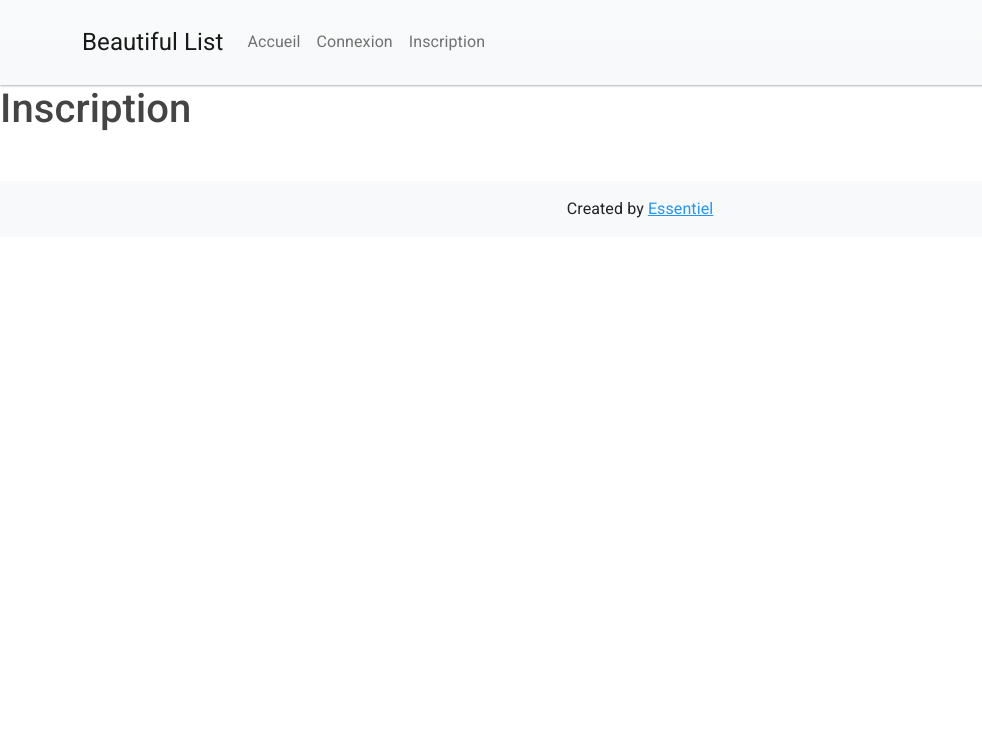
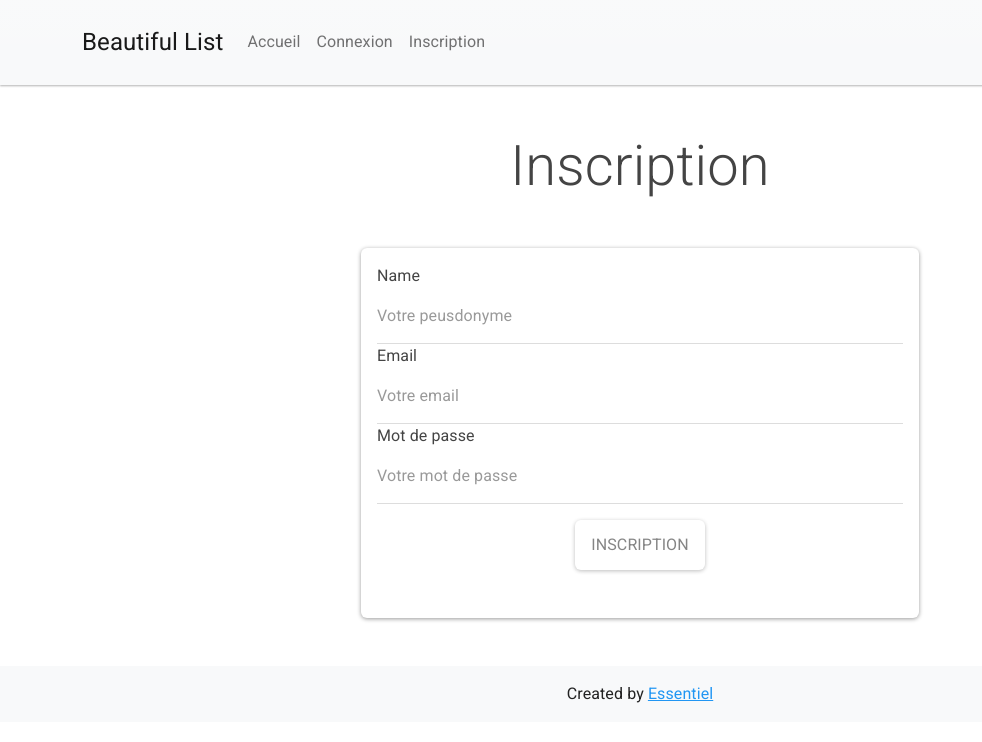
Before and after one commit to Franck-Descombes/TimeWise, an Angular app: page /register in a window 1280 px wide. Shown: the top 742 px of the page, without its empty margins (0-982 px from the left). Built offline with nearby package versions, Linux system fonts and the light colour scheme.

Commit message:
add register form

```diff
--- /dev/null
+++ b/src/app/public/register/register-form/register-form.component.html
@@ -0,0 +1,95 @@
+<form
+ novalidate
+ [formGroup]="registerForm"
+ (ngSubmit)="submit()"
+ class="card-body"
+>
+
+ <!-- Le champ du nom de l‘utilisateur -->
+ <div class="form-group">
+  <label for="name">Name</label>
+  <input
+   id="name"
+   type="name"
+   formControlName="name"
+   class="form-control"
+   placeholder="Votre peusdonyme"
+   autocorrect="off"
+   autocomplete="off"
+  />
+   <!-- On ajoute tous les messages d’erreurs potentiels : -->
+ <small *ngIf="name && name.errors && name.dirty" class="form-text text-muted">
+    <span [hidden]="!name.errors['.required']">
+     Nom requis.
+    </span>
+    <span [hidden]="!name.errors['.minlength']">
+     Le nom doit faire plus de 4 caractères.
+    </span>
+    <span [hidden]="!name.errors['.maxlength']">
+     Le nom doit faire moins de 20 caractères.
+    </span>
+    <span [hidden]="!name.errors['.pattern']">
+     Le nom ne doit contenir que des lettres, des chiffres, '-' ou '_'.
+    </span>
+   </small>
+</div>
+ <!--Champ de l’adresse email. -->
+ <div class="form-group">
+    <label for="email">Email</label>
+    <input
+     id="email"
+     type="email"
+     formControlName="email"
+     class="form-control"
+     placeholder="Votre email"
+     autocorrect="off"
+     autocomplete="off"
+    />
+    <small *ngIf="email && email.errors && email.dirty" class="form-text text-muted">
+        <span [hidden]="!email.errors['.required']">
+         Email requis.
+        </span>
+        <span [hidden]="!email.errors['.email']">
+         Entrez une adresse email valide.
+        </span>
+       </small>
+  </div>
+ <!-- Champ du mot de passe. -->
+ <div class="form-group">
+    <label for="password">Mot de passe</label>
+    <input
+     id="password"
+     type="password"
+     formControlName="password"
+     class="form-control"
+     placeholder="Votre mot de passe"
+     autocorrect="off"
+     autocomplete="off"
+    />
+    <small
+    *ngIf="password && password.errors && password.dirty"
+    class="form-text text-muted"
+   >
+    <span [hidden]="!password.errors['.required']">
+     Mot de passe requis.
+    </span>
+    <span [hidden]="!password.errors['.minlength']">
+     Le mot de passe doit faire plus de 6 caractères.
+    </span>
+    <span [hidden]="!password.errors['.maxlength']">
+     Le mot de passe doit faire moins de 20 caractères.
+    </span>
+   </small>
+  </div>
+<!-- Bouton pour soumettre le formulaire. La propriété disabled est liée à l’état de validité du formulaire.-->
+<p class="text-center py-3">
+    <button
+     type="submit"
+     class="btn"
+     [disabled]="!registerForm.valid"
+     [ngClass]=
+     "{'btn-success':registerForm.valid,'btn-default':!registerForm.valid}">
+      Inscription
+    </button>
+   </p>
+</form>
--- /dev/null
+++ b/src/app/public/register/register-form/register-form.component.ts
@@ -0,0 +1,56 @@
+/* FormGroup permet de regrouper des instances de FormControl, qui représente un champ du formulaire.
+FormGroup permet donc de déclarer un formulaire réactif.
+FormBuilder permet de déclarer des formulaires avec une syntaxe moins verbeuse.
+Validators fournit une série de validateurs prédéfinis afin de vérifier les données saisies par l’utilisateur. */
+import { Component, OnInit } from '@angular/core';
+import { Router } from '@angular/router';
+import { FormGroup, FormBuilder, Validators } from '@angular/forms';
+
+@Component({
+  selector: 'al-register-form',
+  templateUrl: './register-form.component.html',
+  styles: []
+})
+export class RegisterFormComponent implements OnInit {
+
+  registerForm: FormGroup; // Déclare le formulaire réactif.
+
+  constructor(
+    private fb: FormBuilder, // Injecte le FormBuilder comme dépendance du composant.
+    private router: Router) { }
+
+  ngOnInit() { // sur FormBuilder, on appelle la méthode group() qui permet d’instancier un nouveau FormGroup.
+    this.registerForm = this.fb.group({
+      'name': ['', [
+        Validators.required,
+        Validators.minLength(4),
+        Validators.maxLength(20),
+        Validators.pattern('^[a-zA-Z0-9_-]*$')
+      ]],
+      'email': ['', [
+        Validators.required,
+        Validators.email
+      ]],
+      'password': ['', [
+        Validators.required,
+        Validators.minLength(6),
+        Validators.maxLength(20)
+      ]]
+    });
+  }
+
+  // get appartient à TypeScript : permet de définir un getter, donc un accès direct aux champs du formulaire.
+  get name() { return this.registerForm.get('name') } // sans le getter : this.registerForm.get(‘name’).value
+  get email() { return this.registerForm.get('email') }
+  get password() { return this.registerForm.get('password') }
+  // La prop value est disponible sur tous les objets FormControl & les instances de FormGroup.
+  // accéder à toutes les valeurs du formulaire : this.registerForm.value
+
+  submit() {
+    console.info(this.name?.value);
+    console.info(this.email?.value);
+    console.info(this.password?.value);
+    this.router.navigate(['/app/dashboard']);
+  }
+
+}
--- a/src/app/public/register/register.module.ts
+++ b/src/app/public/register/register.module.ts
@@ -2,10 +2,12 @@ import { NgModule } from '@angular/core';
 import { SharedModule } from 'src/app/shared/shared.module';
 import { RegisterRoutingModule } from "./register-routing.module";
 import { RegisterComponent } from './register/register.component';
+import { RegisterFormComponent } from './register-form/register-form.component';
 
 @NgModule({
   declarations: [
-    RegisterComponent
+    RegisterComponent,
+    RegisterFormComponent
   ],
   imports: [
     SharedModule,
--- a/src/app/public/register/register/register.component.html
+++ b/src/app/public/register/register/register.component.html
@@ -1 +1,7 @@
-<h1>Inscription</h1>
+<h1 class="text-center display-4 my-5">Inscription</h1>
+ <div class="container">
+  <div class="col-6 card mx-auto">
+  <!-- On intègre notre nouveau formulaire dans un composant de page -->
+  <al-register-form></al-register-form>
+ </div>
+</div>
```
Also changed, not shown: src/app/shared/shared.module.ts (+5 -2 lines).
